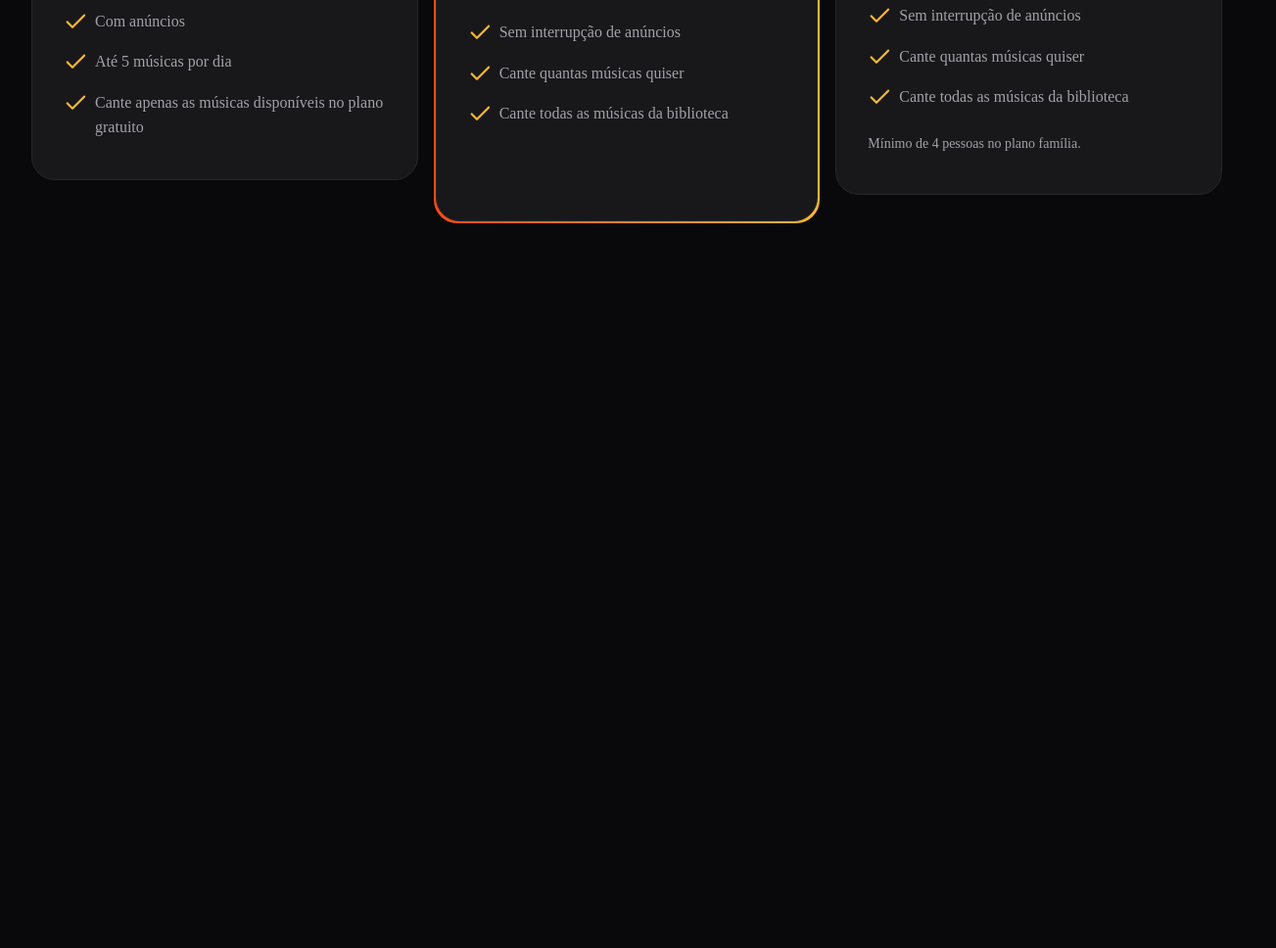
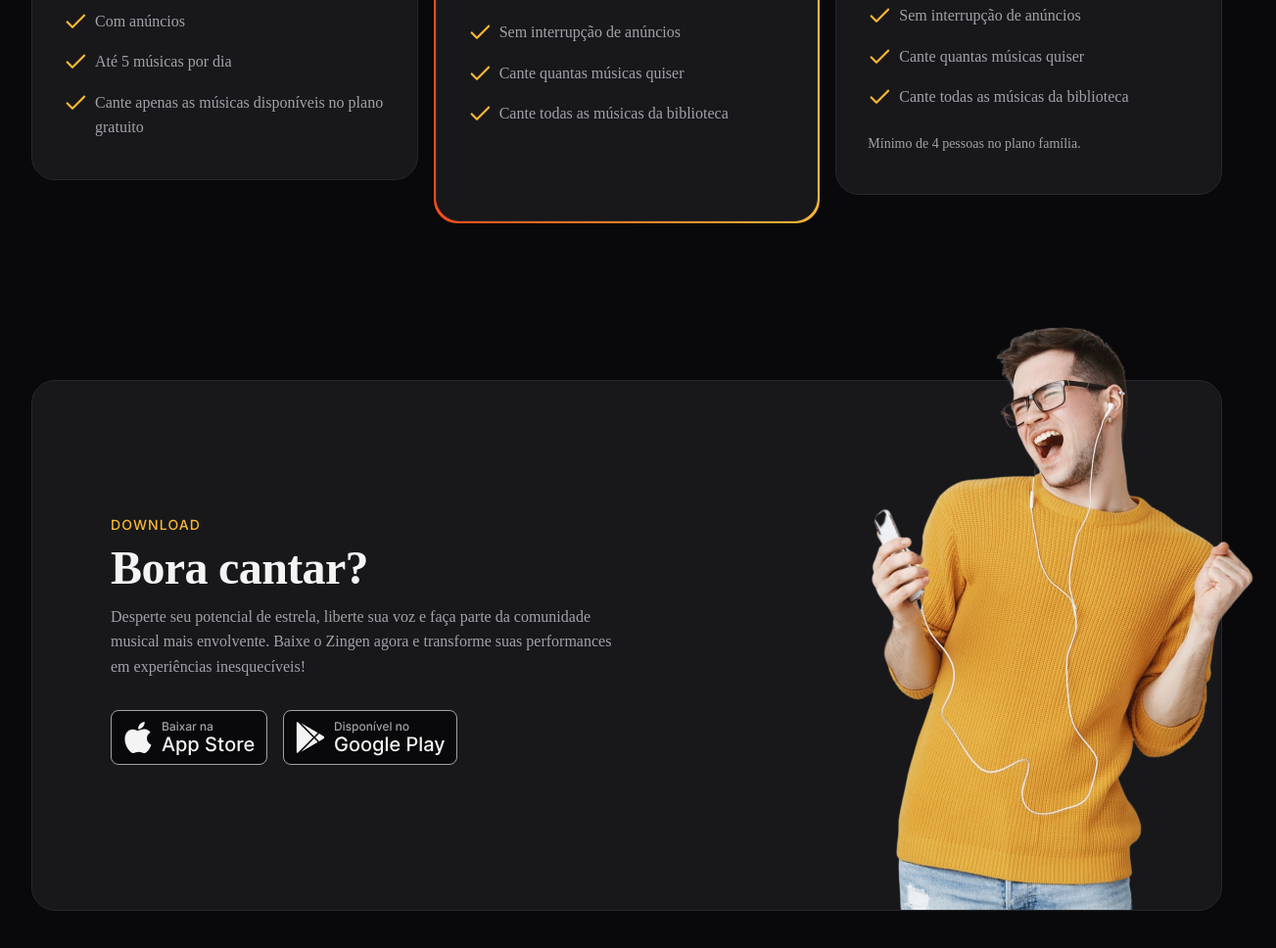
Before and after one commit to Ariane2023/Zingen, a plain HTML site: page index.html in a window 1280 px wide. Shown: the part 3222-4190 px from the top of the page at 98% size, 1303 px wide, since content can reach past the window. Before the commit the page ends 3530 px from the top, so only its background shows below. Drawn offline with Linux system fonts and the light colour scheme.

Commit message:
Seção download

```diff
--- a/index.html
+++ b/index.html
@@ -172,6 +172,33 @@
     </div>
   </section>
 
+  <section id="download">
+    <div class="container py-xl">
+      <div class="card px-lg even-columns items-center">
+        <div>
+          <header>
+            <strong>download</strong>
+            <h2>Bora cantar?</h2>
+          </header>
+          <p>Desperte seu potencial de estrela, liberte sua voz e faça parte da comunidade musical mais envolvente. Baixe o Zingen agora e transforme suas performances em experiências inesquecíveis!</p>
+
+          <div class="buttons flex gap-1">
+            <a href="#">
+              <img src="./assets/button-appstore.svg" alt="Baixar da Apple Store" >
+            </a>
+            <a href="#">
+              <img src="./assets/button-playstore.svg" alt="Baixar da Play Store">
+            </a>
+          </div>
+        </div>
+        <div id="person-singing">
+          <img src="./assets/rapaz-ouvindo-musica-com-fones-de-ouvido-e-cantando-no-aplicativo-de-karaoke-removebg 1.png" alt="">
+        </div>
+      </div>
+    </div>
+
+  </section>
+
 
 </body>
 </html>
--- /dev/null
+++ b/styles/download.css
@@ -0,0 +1,33 @@
+#download {
+  .card {
+    padding: 3rem 1.5rem 15rem;
+    position: relative;
+
+    & > #person-singing img {
+      width: 14.5rem;
+      position: absolute;
+      bottom: 0;
+      right: -3.5rem;
+    }
+
+  }
+
+  .buttons {
+    flex-wrap: wrap;
+    margin-top: 2rem;
+  }
+
+  @media (width >= 80rem) {
+    .card {
+      padding: 8.75rem 5rem;
+
+      & > div:nth-child(1) {
+        max-width: 40rem;
+      }
+
+      & > #person-singing img {
+        width: 29.125rem;
+      }
+    }
+  }
+}
--- a/styles/global.css
+++ b/styles/global.css
@@ -48,6 +48,8 @@ html {
   font-size: var(--fs-base);
   line-height: 1.6;
   color: var(--text-color-primary);
+
+  overflow-x: hidden;/*O eixo horizontal não vai ter rolagem*/
 }
 
 body {
--- a/styles/index.css
+++ b/styles/index.css
@@ -9,3 +9,4 @@
 @import url(cards.css);
 @import url(features.css) (width >= 80rem);
 @import url(pricing.css);
+@import url(download.css);
```
Also changed, not shown: assets/button-appstore.svg (added), assets/button-playstore.svg (added).
